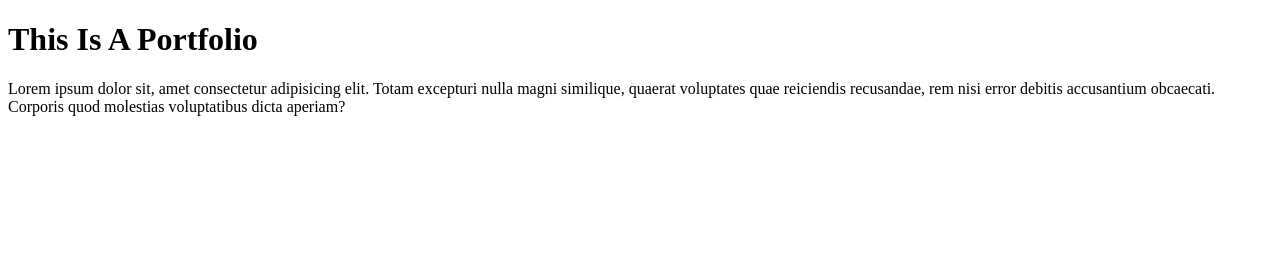
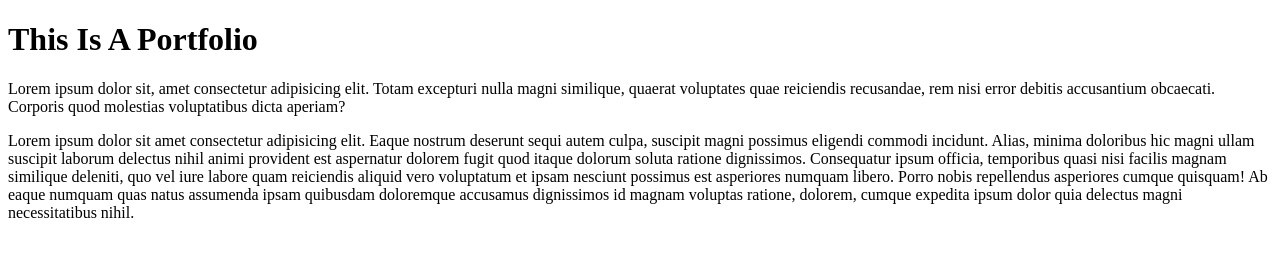
Before and after one commit to mehedi-hasan22/restart_portfolio, a plain HTML site: page index.html in a window 1280 px wide. Drawn offline with Linux system fonts and the light colour scheme.

Commit message:
third commit

```diff
--- a/index.html
+++ b/index.html
@@ -13,6 +13,16 @@
         <p>Lorem ipsum dolor sit, amet consectetur adipisicing elit. Totam excepturi nulla magni similique, quaerat
             voluptates quae reiciendis recusandae, rem nisi error debitis accusantium obcaecati. Corporis quod molestias
             voluptatibus dicta aperiam?</p>
+
+
+        Lorem ipsum dolor sit amet consectetur adipisicing elit. Eaque nostrum deserunt sequi autem culpa, suscipit
+        magni possimus eligendi commodi incidunt. Alias, minima doloribus hic magni ullam suscipit laborum delectus
+        nihil animi provident est aspernatur dolorem fugit quod itaque dolorum soluta ratione dignissimos. Consequatur
+        ipsum officia, temporibus quasi nisi facilis magnam similique deleniti, quo vel iure labore quam reiciendis
+        aliquid vero voluptatum et ipsam nesciunt possimus est asperiores numquam libero. Porro nobis repellendus
+        asperiores cumque quisquam! Ab eaque numquam quas natus assumenda ipsam quibusdam doloremque accusamus
+        dignissimos id magnam voluptas ratione, dolorem, cumque expedita ipsum dolor quia delectus magni necessitatibus
+        nihil.
     </header>
 </body>
 
```
